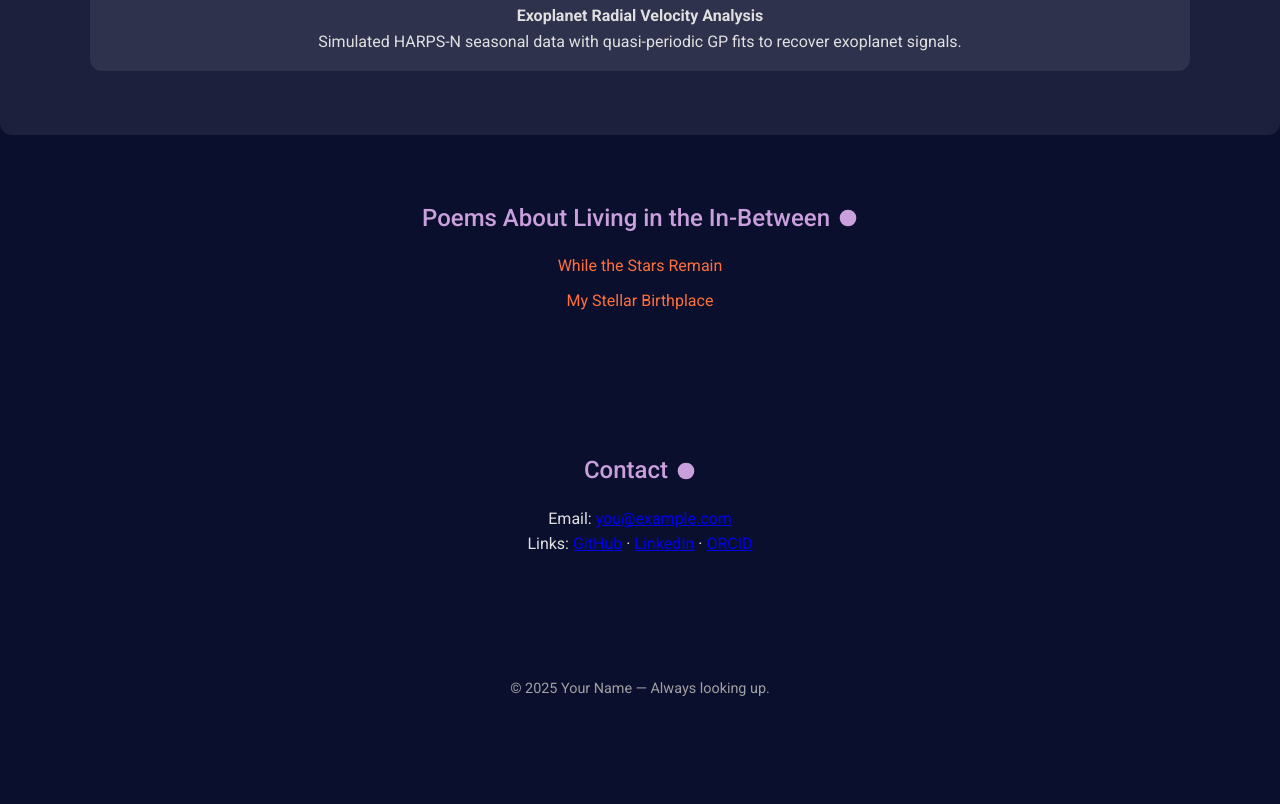
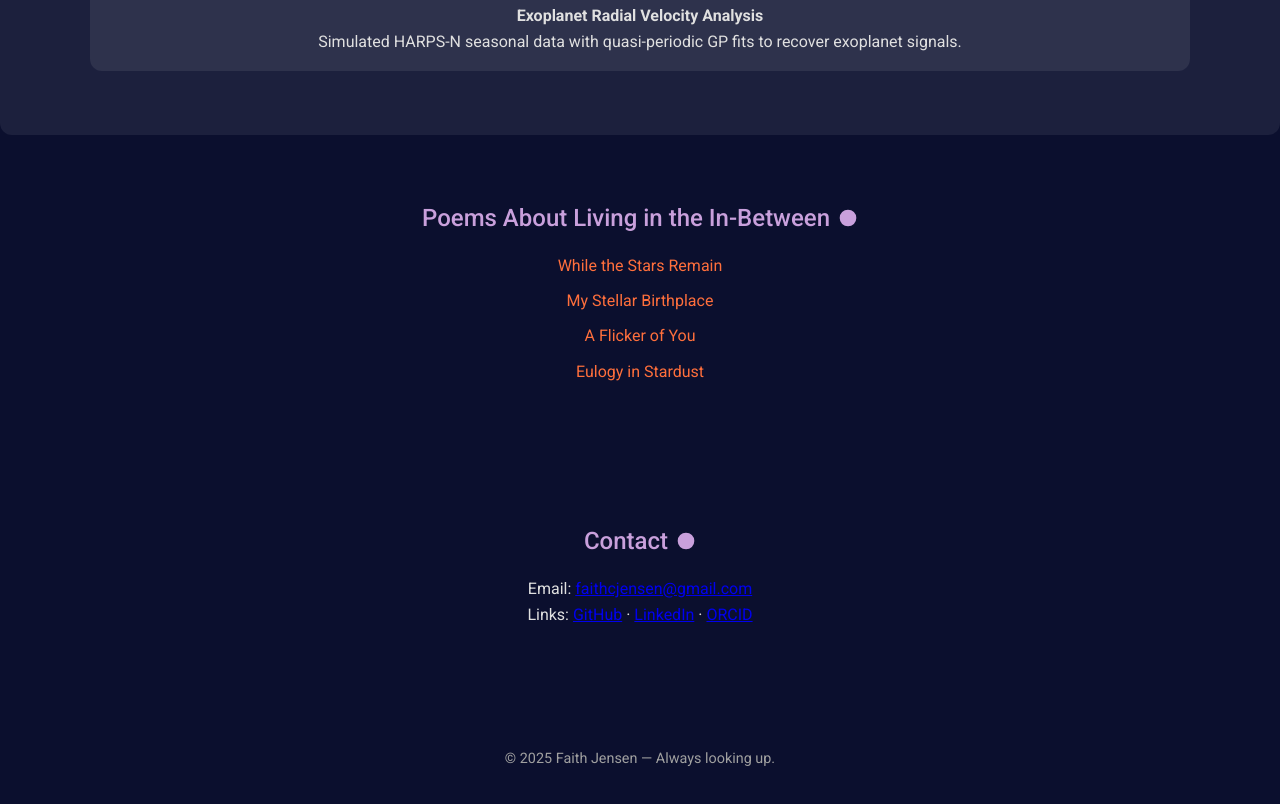
Before and after one commit to FaithCJensen/faithcjensen.github.io, a plain HTML site: page index.html in a window 1280 px wide. Shown: the part 873-1677 px from the top of the page. Before the commit the page ends 1629 px from the top, so only its background shows below. Drawn offline with Linux system fonts and the light colour scheme.

Commit message:
index.html

```diff
--- a/index.html
+++ b/index.html
@@ -116,26 +116,29 @@ h3 svg { margin-left: 0.5rem; width: 20px; height: 20px; }
         <svg xmlns="http://www.w3.org/2000/svg" fill="#c9a0dc" viewBox="0 0 24 24"><circle cx="12" cy="12" r="10"/></svg>
       </h3>
       <ul class="posts-list">
-        <li><a href="#">While the Stars Remain</a></li>
-        <li><a href="#">My Stellar Birthplace</a></li>
-      </ul>
-    </div>
-  </section>
+    <ul class="posts-list">
+      <li><a href="poems.html#while-the-stars-remain">While the Stars Remain</a></li>
+      <li><a href="poems.html#my-stellar-birthplace">My Stellar Birthplace</a></li>
+      <li><a href="poems.html#a-flicker-of-you">A Flicker of You</a></li>
+      <li><a href="poems.html#eulogy-in-stardust">Eulogy in Stardust</a></li>
+    </ul>
+  </div>
+</section>
 
   <section id="contact" class="panel">
     <div class="container">
       <h3>Contact
         <svg xmlns="http://www.w3.org/2000/svg" fill="#c9a0dc" viewBox="0 0 24 24"><circle cx="12" cy="12" r="10"/></svg>
       </h3>
-      <p>Email: <a href="mailto:faithcjensen@gmail.com">you@example.com</a></p>
-      <p>Links: <a href="https://github.com/faithcjensen">GitHub</a> · <a href="linkedin.com/in/faith-jensen">LinkedIn</a> · <a href="#">ORCID</a></p>
+      <p>Email: <a href="mailto:faithcjensen@gmail.com">faithcjensen@gmail.com</a></p>
+      <p>Links: <a href="https://github.com/faithcjensen">GitHub</a> · <a href="www.linkedin.com/in/faith-jensen">LinkedIn</a> · <a href="#">ORCID</a></p>
     </div>
   </section>
 </main>
 
 <footer class="site-footer">
   <div class="container">
-    <p>© <span id="year"></span> Your Name — Always looking up.</p>
+    <p>© <span id="year"></span> Faith Jensen — Always looking up.</p>
   </div>
 </footer>
 
```
